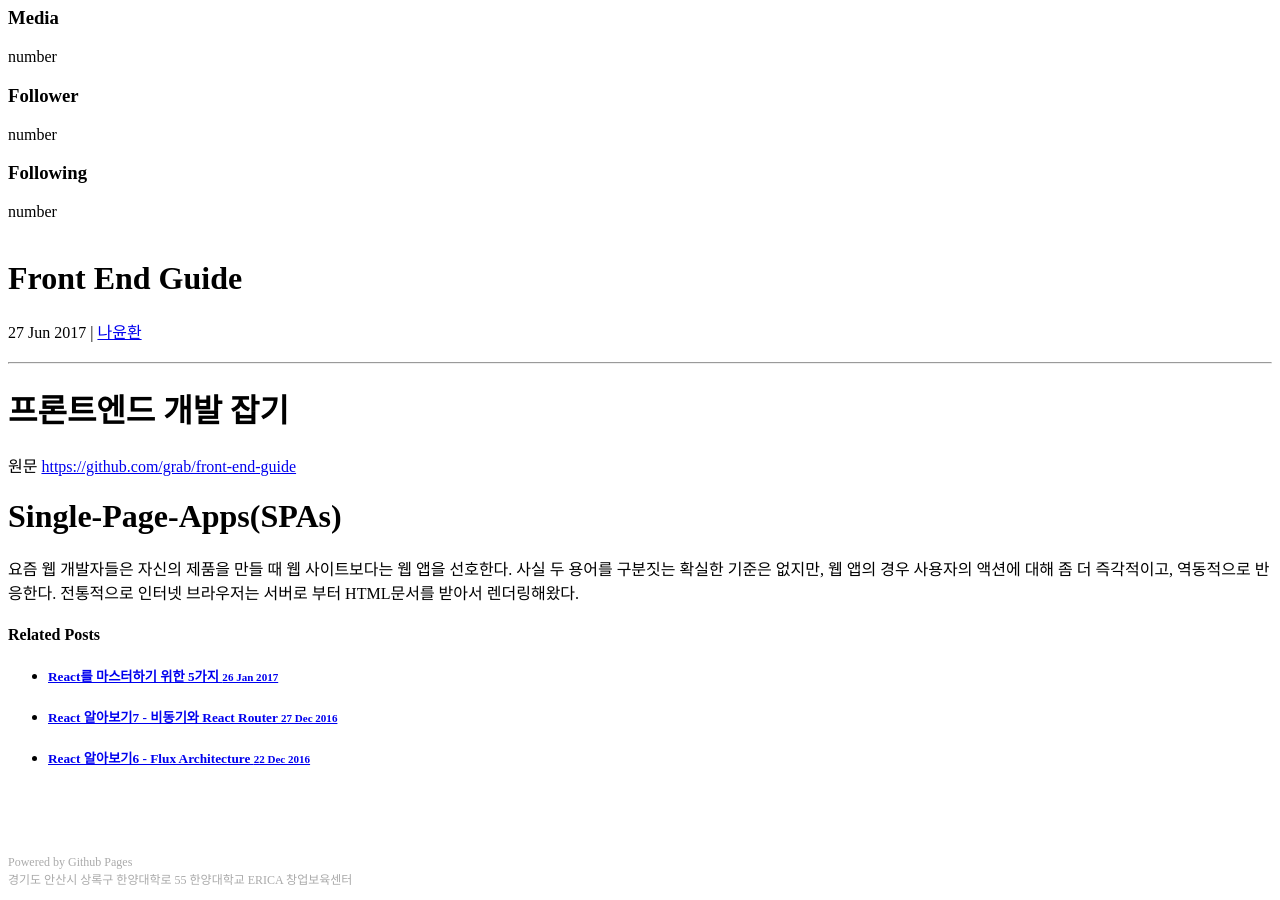
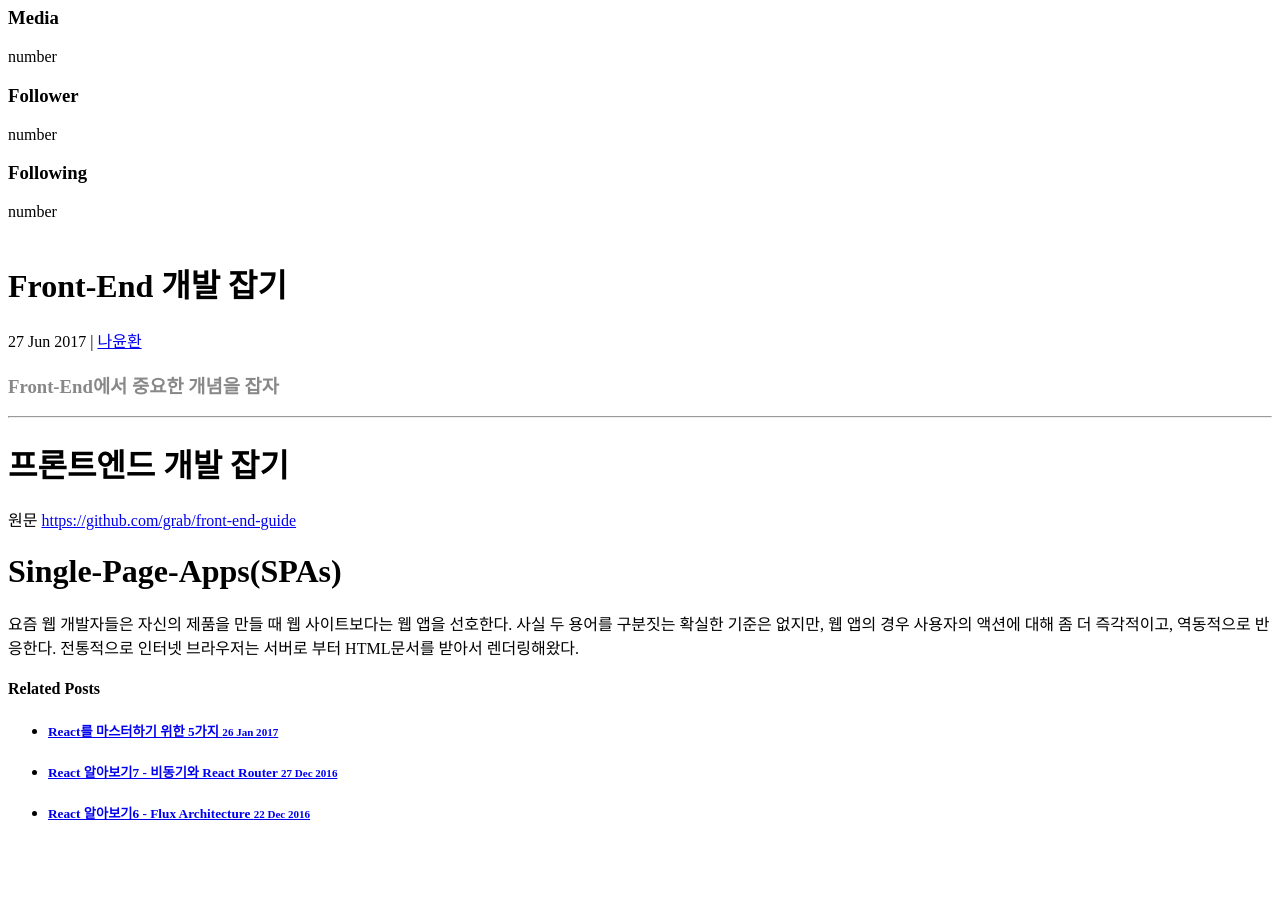
Before and after one commit to nayunhwan/nayunhwan.github.io, a Jekyll site: the page built from _posts/2017-06-27-Front-End-Guide.md, in a window 1280 px wide and 900 px high, scrolled down 606 px. Built offline with Jekyll 4.4.1, drawn with Linux system fonts in a browser that asks for light colours; our own code applies the rules of GitHub Pages for plain Markdown files; a style sheet for code colours, icons or effects is not loaded.

Commit message:
Update 2017-06-27

```diff
--- a/_posts/2017-06-27-Front-End-Guide.md
+++ b/_posts/2017-06-27-Front-End-Guide.md
@@ -1,3 +1,10 @@
+---
+layout: post
+title: Front-End 개발 잡기
+summary: Front-End에서 중요한 개념을 잡자
+category: Front-End
+---
+
 # 프론트엔드 개발 잡기
 원문 <https://github.com/grab/front-end-guide>
 
```
